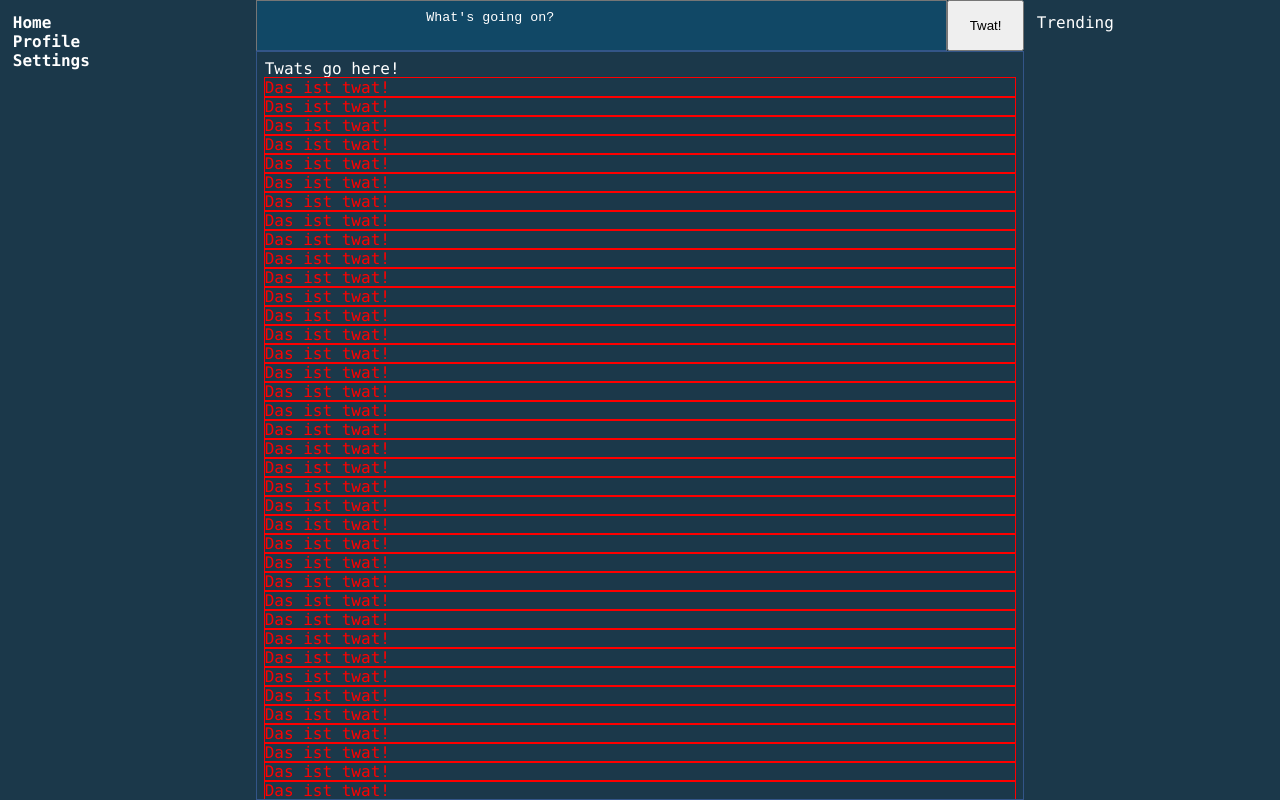
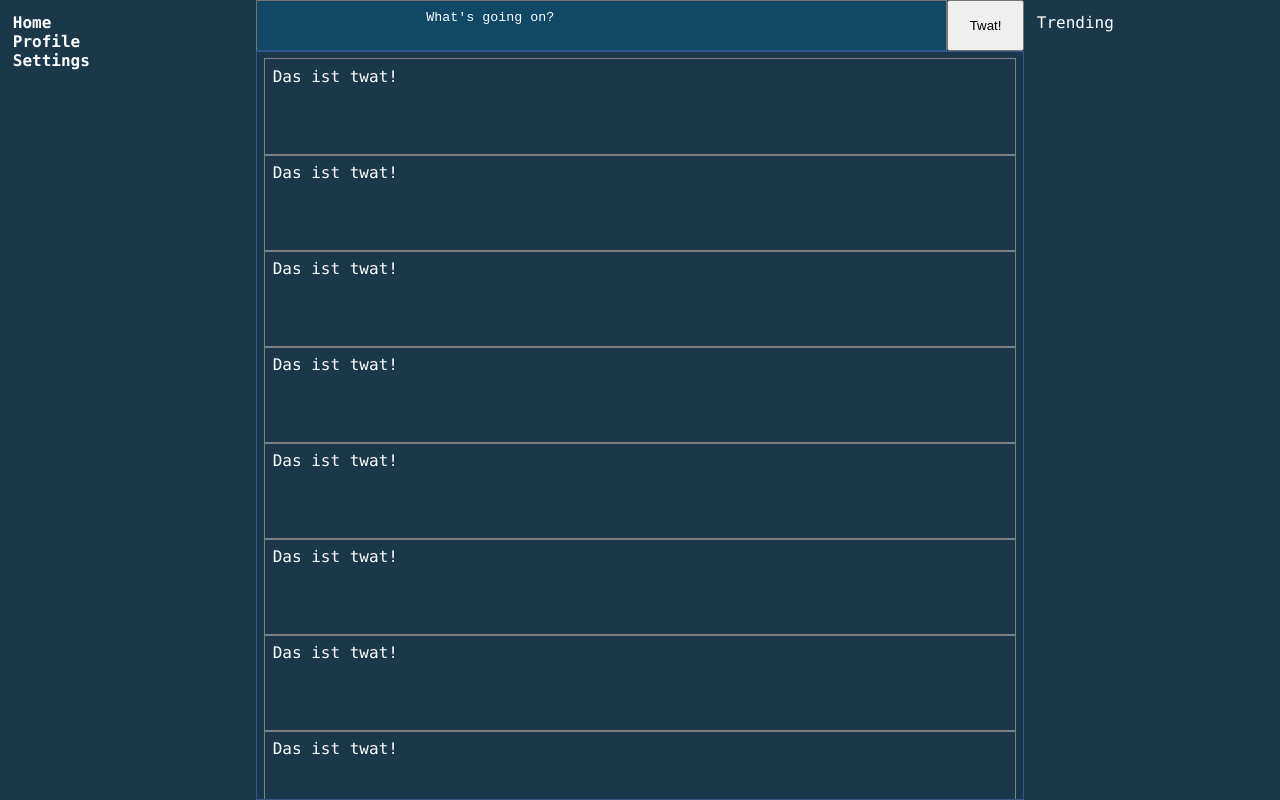
Before and after one commit to arsaccol/css-sux, a website built with Vite: page twatter.html in a window 1280 px wide. Built offline with nearby package versions, Linux system fonts and the light colour scheme.

Commit message:
Remove 'twats go here' message from feed area; make twat cards larger and with white text

```diff
--- a/twatter.css
+++ b/twatter.css
@@ -65,10 +65,16 @@ body {
 }
 
 .twat-card {
-    color: red;
+    color: white;
     display: block;
     overflow-wrap: wrap;
-    outline: red solid 1px;
+    min-height: 5em;
+    outline: gray solid 1px;
+    transition: 0.2s;
+    padding: .5em;
+}
+.twat-card:hover {
+    background-color: #225977;
 }
 
 .trending-nav {
--- a/twatter.html
+++ b/twatter.html
@@ -21,7 +21,6 @@
             </div>
 
             <div id="twat-feed">
-                Twats go here!
             </div>
 
         </main>
```
